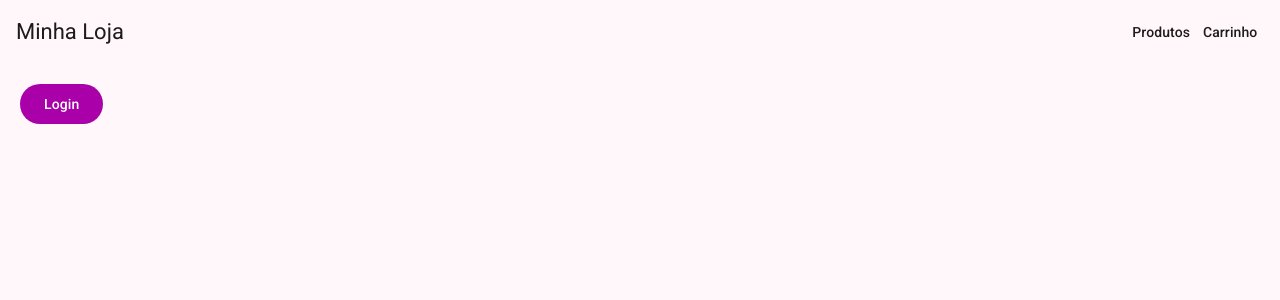
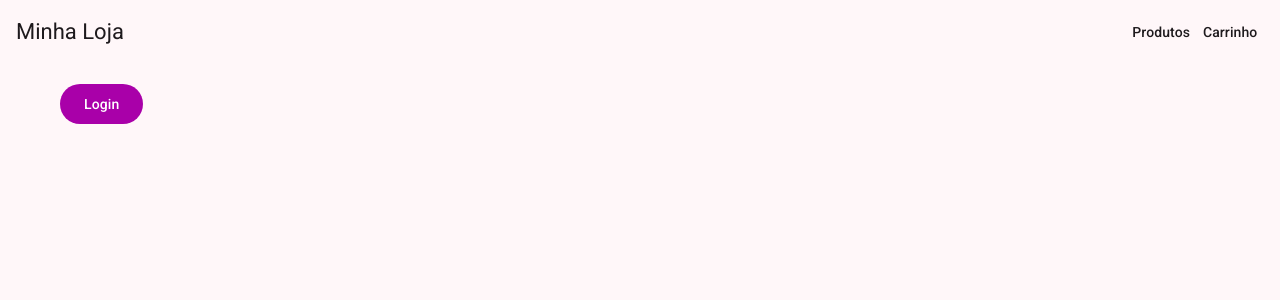
Before and after one commit to wellingtonbarbosadev/angular-senai, an Angular app in the folder 2026.08.19/projeto-teste/: page / in a window 1280 px wide. Shown: the top 300 px of the page. Built offline with nearby package versions, Linux system fonts and the light colour scheme.

Commit message:
feat: adicionado responsividade

```diff
--- a/2026.08.19/projeto-teste/src/app/app.css
+++ b/2026.08.19/projeto-teste/src/app/app.css
@@ -1,7 +1,9 @@
 .container {
   padding: 20px;
+  max-width: 1200px;
+  margin: 0 auto;
 
-  & > section {
+  & > .bloco-controle {
     margin-bottom: 20px;
   }
 }
--- a/2026.08.19/projeto-teste/src/app/app.html
+++ b/2026.08.19/projeto-teste/src/app/app.html
@@ -1,7 +1,7 @@
 <app-header></app-header>
 
 <main class="container">
-  <section>
+  <section class="bloco-controle">
     @if (usuarioLogado()) {
       <button mat-stroked-button color="accent" (click)="logout()">Logout</button>
     } @else {
--- a/2026.08.19/projeto-teste/src/app/features/produtos/lista-produtos/lista-produtos.css
+++ b/2026.08.19/projeto-teste/src/app/features/produtos/lista-produtos/lista-produtos.css
@@ -2,6 +2,7 @@
   display: grid;
 
   grid-template-columns: 1fr;
+  gap: 2rem;
 
   @media (width > 768px) {
     grid-template-columns: repeat(2, 1fr);
--- a/2026.08.19/projeto-teste/src/app/features/produtos/produto/produto.css
+++ b/2026.08.19/projeto-teste/src/app/features/produtos/produto/produto.css
@@ -1,11 +1,13 @@
 .produto-card {
   margin: 1rem;
+  height: 100%;
 
   mat-card-actions {
     display: flex;
     flex-direction: column;
     align-items: start;
     gap: .5rem;
+    margin-top: auto;
 
     button {
       min-width: 300px;
--- a/2026.08.19/projeto-teste/src/app/features/produtos/produto/produto.html
+++ b/2026.08.19/projeto-teste/src/app/features/produtos/produto/produto.html
@@ -8,9 +8,7 @@
   </mat-card-content>
 
   <mat-card-actions>
-    <button mat-stroked-button color="primary" (click)="selecionarProduto()">
-      Selecionar {{ nome }}
-    </button>
+    <button mat-stroked-button color="primary" (click)="selecionarProduto()">Selecionar</button>
     <button mat-flat-button color="accent" (click)="adicionarAoCarrinho()">
       Adicionar ao carrinho
     </button>
--- a/2026.08.19/projeto-teste/src/styles.css
+++ b/2026.08.19/projeto-teste/src/styles.css
@@ -1 +1,9 @@
-/* You can add global styles to this file, and also import other style files */
+* {
+  margin: 0;
+  padding: 0;
+  box-sizing: border-box;
+}
+
+body {
+  font-family: Roboto, sans-serif;
+}
```
